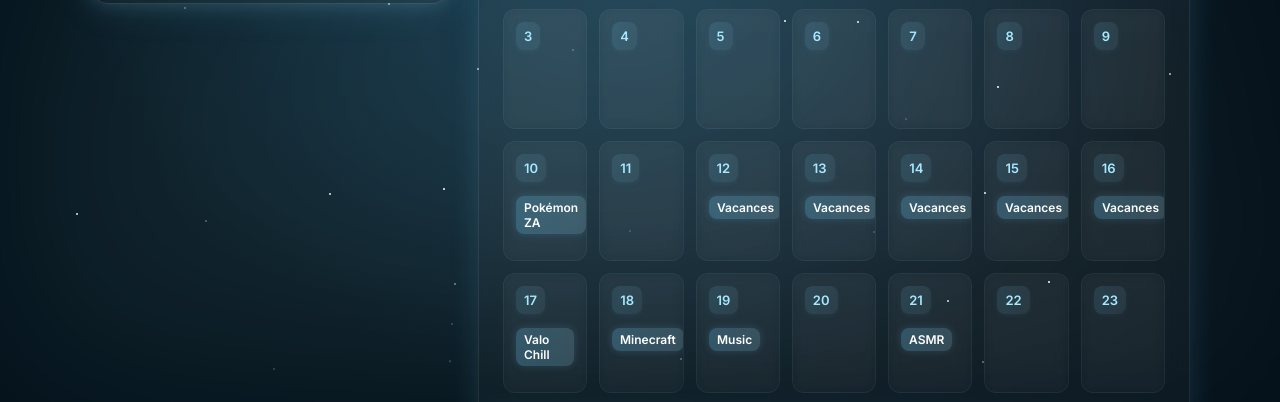
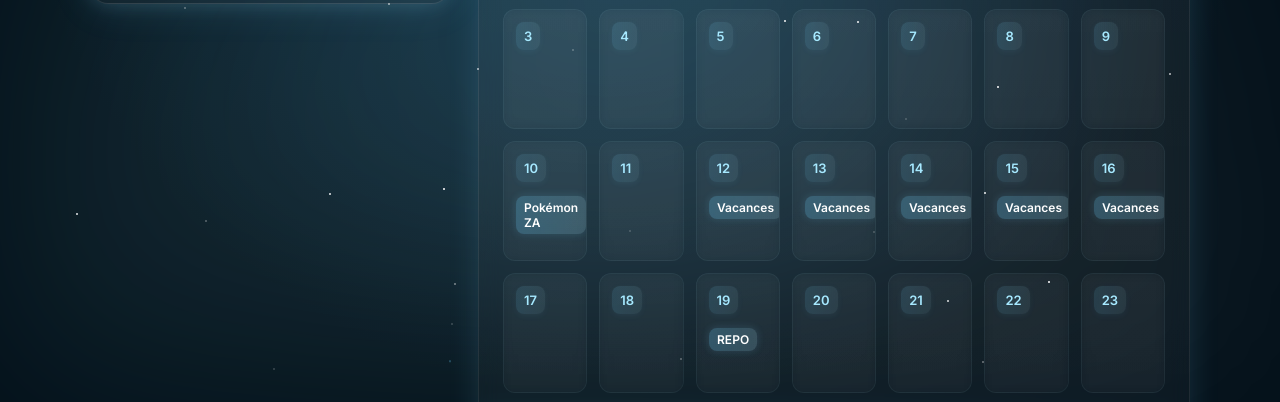
Before and after one commit to SeraraMento/Serasite, a plain HTML site: page planning.html in a window 1280 px wide. Shown: the part 391-793 px from the top of the page. Drawn offline with nearby package versions, Linux system fonts and the light colour scheme.

Commit message:
Add files via upload

```diff
--- a/planning.html
+++ b/planning.html
@@ -120,22 +120,19 @@
                 <!-- Semaine 4 -->
                 <div class="day">
                     <div class="day-number">17</div>
-                    <div class="live">Valo Chill</div>
                 </div>
                 <div class="day">
                     <div class="day-number">18</div>
-                    <div class="live">Minecraft</div>
                 </div>
                 <div class="day">
                     <div class="day-number">19</div>
-                    <div class="live">Music</div>
+                    <div class="live">REPO</div>
                 </div>
                 <div class="day">
                     <div class="day-number">20</div>
                 </div>
                 <div class="day">
                     <div class="day-number">21</div>
-                    <div class="live">ASMR</div>
                 </div>
                 <div class="day">
                     <div class="day-number">22</div>
```
